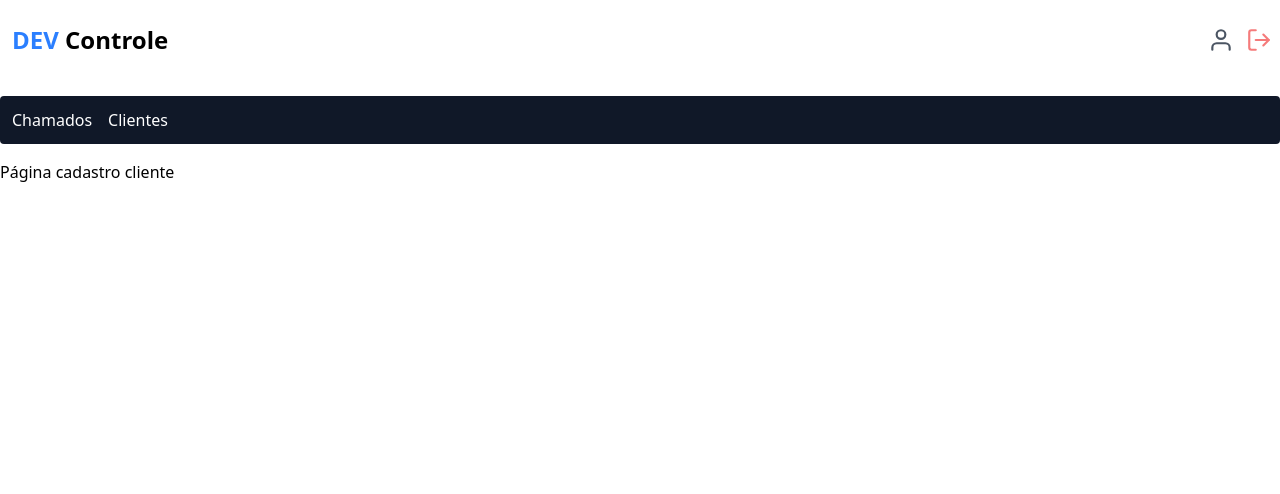
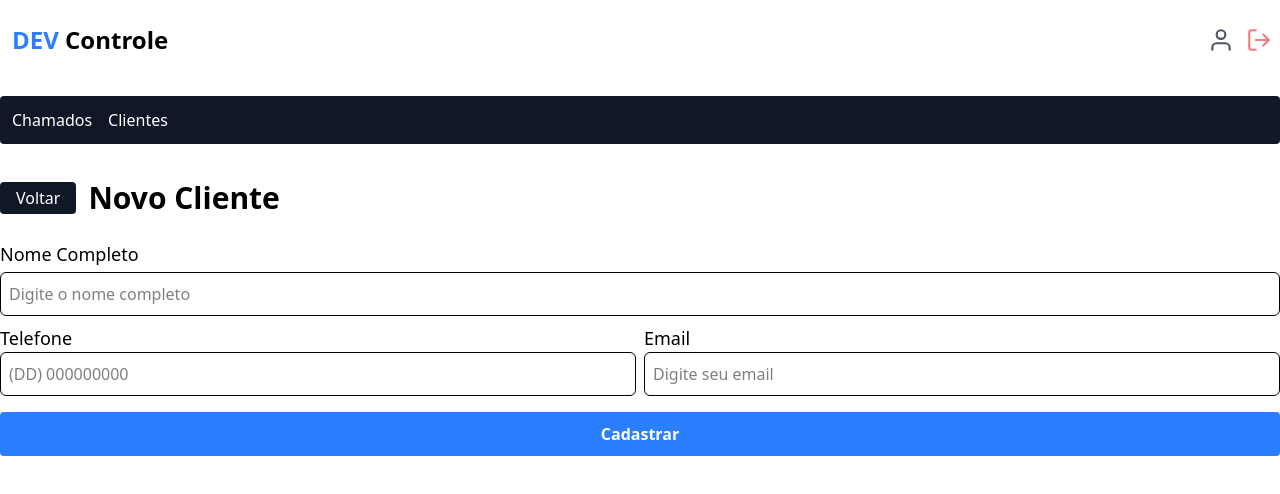
Before and after one commit to Carloss0002/dev_controle, a Next.js app: page /dashboard/customer/new in a window 1280 px wide. Shown: the top 494 px of the page. Built offline with nearby package versions, Linux system fonts and the light colour scheme; no server answers; sample sign-in values are in the browser's storage.

Commit message:
feat: criada tela de novos clientes

```diff
--- a/package.json
+++ b/package.json
@@ -10,12 +10,16 @@
   },
   "dependencies": {
     "@auth/prisma-adapter": "^2.8.0",
+    "@hookform/resolvers": "^5.0.1",
     "@prisma/client": "^6.6.0",
     "next": "15.3.0",
     "next-auth": "^4.24.11",
     "react": "^19.0.0",
     "react-dom": "^19.0.0",
-    "react-icons": "^5.5.0"
+    "react-hook-form": "^7.56.1",
+    "react-icons": "^5.5.0",
+    "yup": "^1.6.1",
+    "zod": "^3.24.3"
   },
   "devDependencies": {
     "@tailwindcss/postcss": "^4",
--- /dev/null
+++ b/src/app/dashboard/customer/components/form/Form.tsx
@@ -0,0 +1,70 @@
+"use client"
+
+import { useForm } from 'react-hook-form'
+import { z } from 'zod'
+import {zodResolver} from '@hookform/resolvers/zod'
+import { Input } from '@/components/input/FormInput'
+
+const schema = z.object({
+    name: z.string().min(1, "O campo nome é obrigatório"),
+    email: z.string().email("Digite um email valido").min(1, "O email é obrigatório"),
+    phone: z.string().refine((value) => {
+        const regexWithParenthesis = /^(?:\(\d{2}\)\s?)?\d{9}$/
+        const regexWithoutParenthesis = /^\d{2}\s\d{9}/
+        const regexWithoutFormatting = /^\d{11}$/
+        const testRegex = regexWithParenthesis.test(value) || regexWithoutFormatting.test(value) || regexWithoutParenthesis.test(value)
+
+        return testRegex
+    }, {
+        message: "O número de telefone deve estar DDD (DD) 999999999"
+    }),
+    addres: z.string()
+})
+
+type FormData = z.infer<typeof schema>
+
+export function NewCustomerForm(){
+    const { register, handleSubmit, formState: {errors}} = useForm<FormData>({
+        resolver: zodResolver(schema)
+    })
+
+    function handleRegisterCustomer(data: FormData){
+        console.log(data)
+    }
+    return (
+        <form className='flex flex-col mt-6' onSubmit={handleSubmit(handleRegisterCustomer)}>
+            <label className='mb-1 text-lg font-medium'>Nome Completo</label>
+            <Input
+                type='text'
+                placeholder='Digite o nome completo'
+                {...register("name")}
+                error={errors.name?.message}
+            />
+            <div className="flex gap-2 mt-2 flex-col sm:flex-row">
+                <div className='flex-1 flex-col'>
+                    <label htmlFor='phone' className="mb-1 text-lg font-medium">Telefone</label>
+                    <Input
+                        type='number'
+                        placeholder='(DD) 000000000'
+                        {...register("phone")}
+                        error={errors.phone?.message}
+                        id='phone'
+                    />
+                </div>
+                <div className='flex-1'>
+                    <label htmlFor='email' className="mb-1 text-lg font-medium">Email</label>
+                    <Input
+                        type='email'
+                        placeholder='Digite seu email'
+                        {...register("email")}
+                        error={errors.email?.message}
+                        id='email'
+                    />
+                </div>
+            </div>
+            <button type='submit' className='bg-blue-500 my-4 px-2 h-11 rounded text-white font-bold'>
+                Cadastrar
+            </button>
+        </form>
+    )
+}
--- a/src/app/dashboard/customer/new/page.tsx
+++ b/src/app/dashboard/customer/new/page.tsx
@@ -1,9 +1,29 @@
 import { Container } from "@/components/container/Container";
+import {authOptions} from '@/lib/auth';
+import { getServerSession } from 'next-auth'
+import { redirect } from "next/navigation";
+import { NewCustomerForm } from '../components/form/Form'
+import Link from "next/link";
 
-export default function NewCustomer(){
+
+export default async function NewCustomer(){
+    const session = await getServerSession(authOptions)
+
+    if(!session || !session.user){
+        redirect("/")
+    }
     return (
         <Container>
-            <h1>Página cadastro cliente</h1>
+            <main className="flex flex-col mt-9 mb-2">
+                <div className="flex items-center gap-3">
+                    <Link href="/dashboard/customer" className="bg-gray-900 px-4 py-1 text-white rounded">
+                        Voltar
+                    </Link>
+                    <h1 className="text-3xl font-bold">Novo Cliente</h1>
+                </div>
+
+                <NewCustomerForm/>
+            </main>
         </Container>
     )
 }
--- /dev/null
+++ b/src/components/input/FormInput.tsx
@@ -0,0 +1,18 @@
+"use client"
+import { InputHTMLAttributes } from "react";
+
+interface InputElements extends InputHTMLAttributes<HTMLInputElement> {
+    error?: string
+}
+
+export function Input({error, ...props}:InputElements){
+    return (
+        <>
+            <input
+                className="w-full border-1 rounded-md h-11 px-2"
+                {...props}
+            />
+            {error && <p className="text-red-500 my-1">{error}</p>}
+        </>
+    )
+}
```
Also changed, not shown: 1 other file (tests, documents, lock files or other folders).
